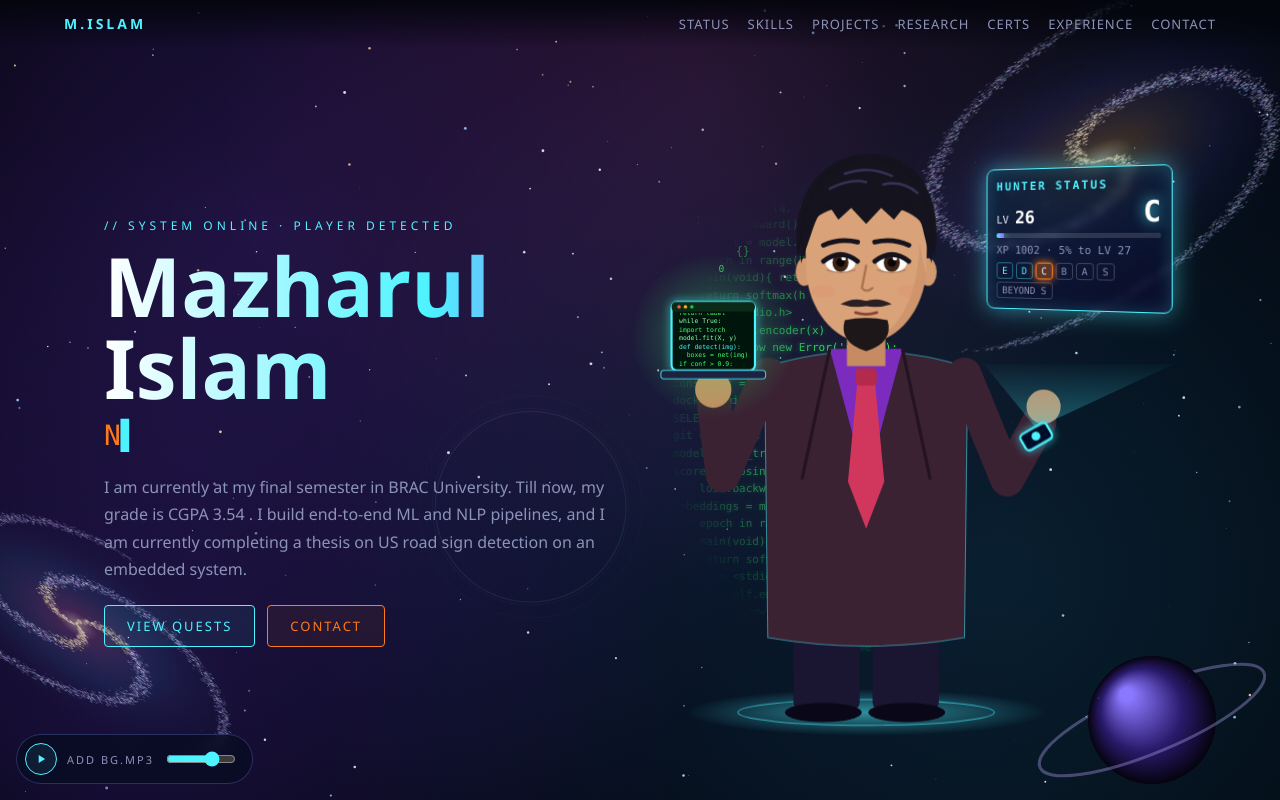
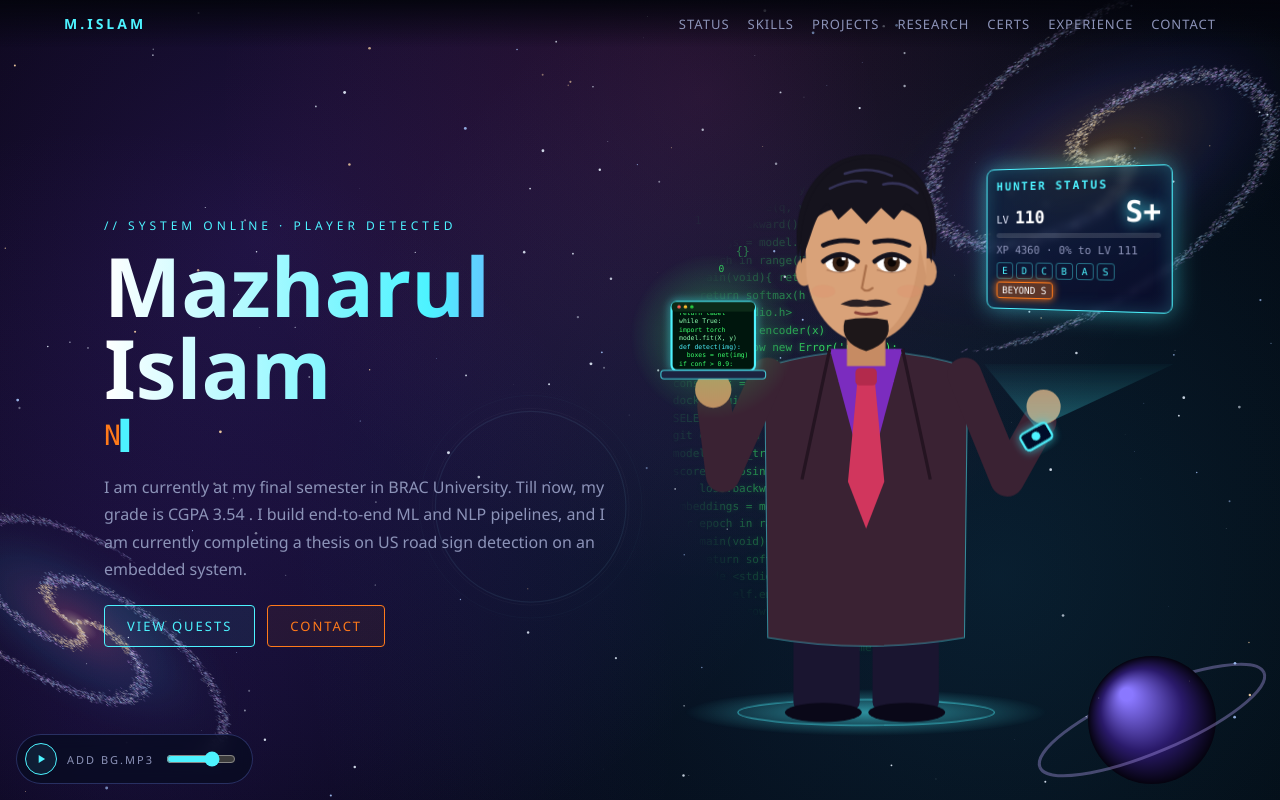
Before and after one commit to MazharulCSE-wizard/Portfolio, a React (Vite) app: page / in a window 1280 px wide. Shown: the top 800 px of the page. Built offline with nearby package versions, Linux system fonts and the light colour scheme.

Commit message:
Update XP calculation multiplier
Increase XP calculation multiplier from 4 to 50.

```diff
--- a/src/data.js
+++ b/src/data.js
@@ -36,7 +36,7 @@ export const RANKS = [["E",1],["D",10],["C",20],["B",35],["A",50],["S",70],["BEY
 const XP_PER = 40;
 let skillPts = 0;
 Object.values(SKILLS).flat().forEach((s) => (skillPts += s[1]));
-const xp = skillPts*4 + PROJECTS.length*100 + RESEARCH.length*150 + CERTS.length*60 + EXPERIENCE.length*120;
+const xp = skillPts*50 + PROJECTS.length*100 + RESEARCH.length*150 + CERTS.length*60 + EXPERIENCE.length*120;
 const level = 1 + Math.floor(xp / XP_PER);
 const pct = Math.round(((xp % XP_PER) / XP_PER) * 100);
 let ri = 0;
```
